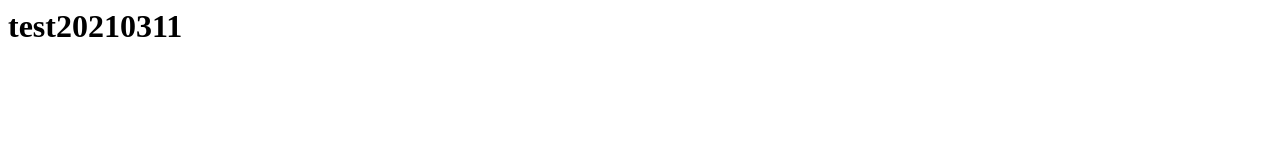
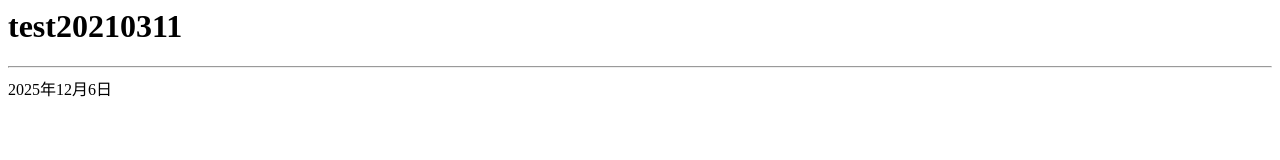
Before and after one commit to matsumoto313a/test20210311, a plain HTML site: page index.html in a window 1280 px wide. Drawn offline with Linux system fonts and the light colour scheme.

Commit message:
日付を追加しました。

```diff
--- a/index.html
+++ b/index.html
@@ -1 +1,3 @@
 <h1>test20210311</h1>
+
+<hr>2025年12月6日
```
